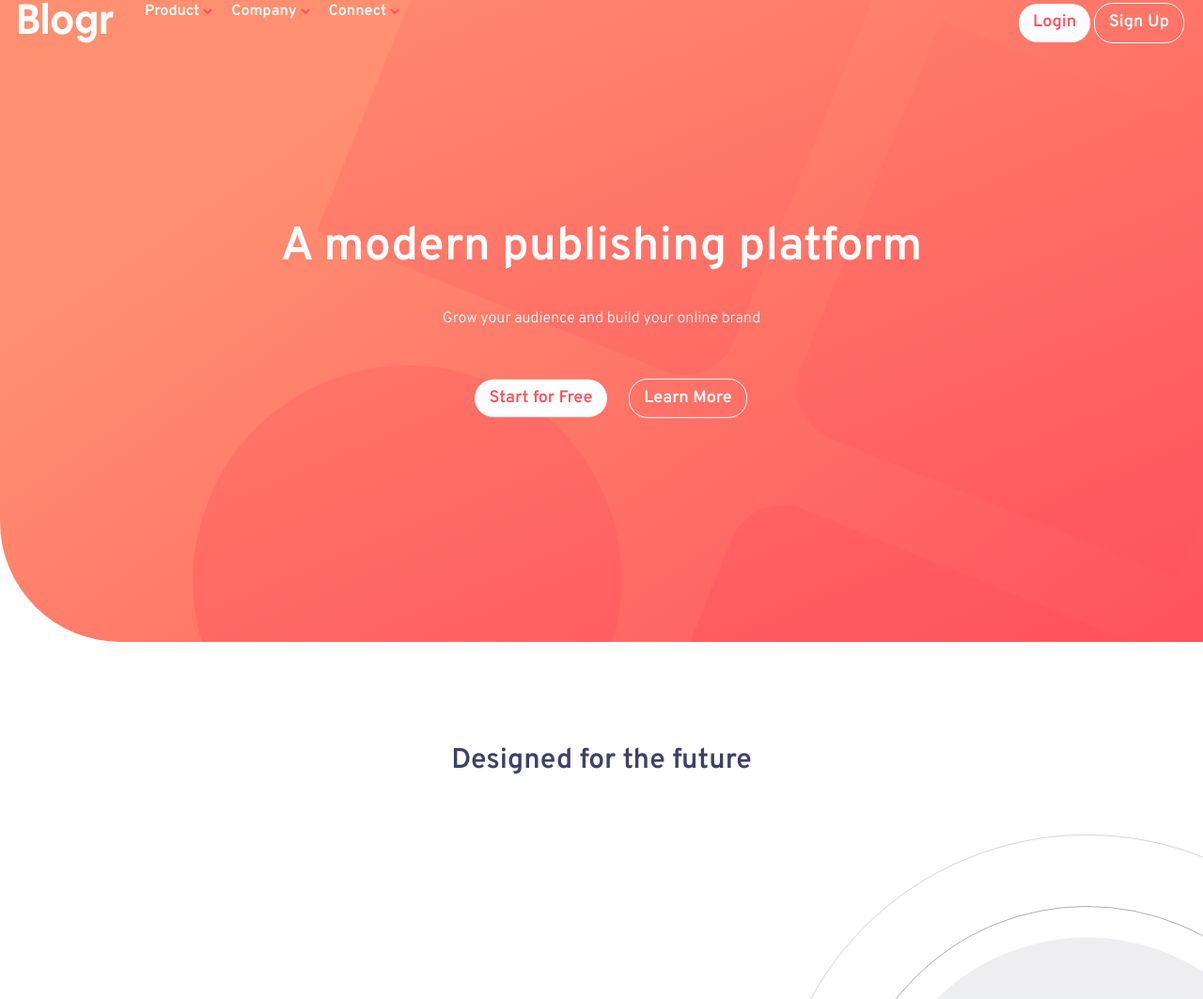
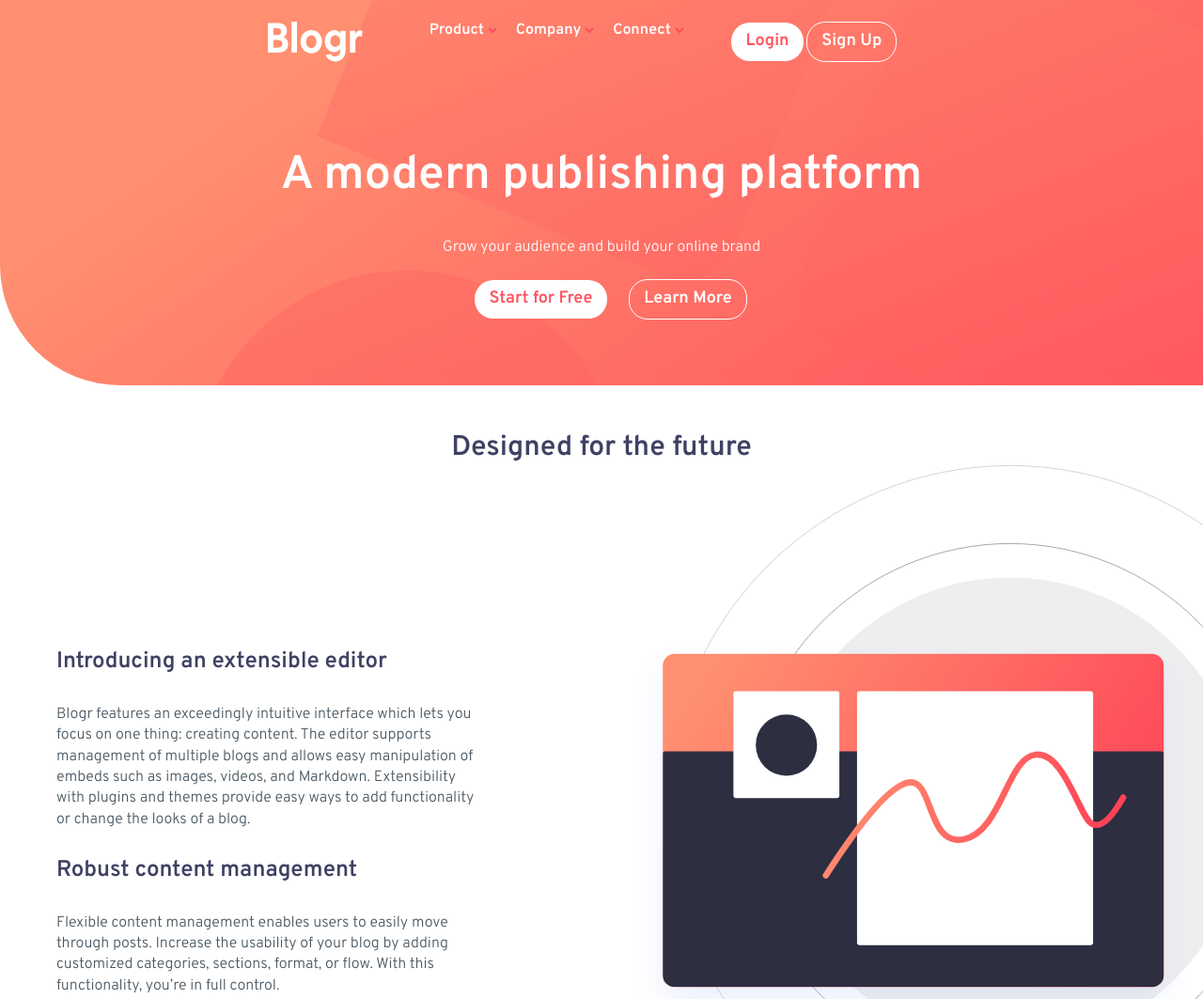
Before and after one commit to Ay77aga/blogr-landing-page-main, a plain HTML site: page index.html in a window 1280 px wide. Shown: the part 37-1100 px from the top of the page at 94% size. Drawn offline with Linux system fonts and the light colour scheme.

Commit message:
some fix

```diff
--- a/css/main.css
+++ b/css/main.css
@@ -18,6 +18,7 @@
     width: 1170px;
   }
 }
+
 a {
   text-decoration: none;
 }
@@ -57,7 +58,6 @@ body {
 }
 
 .landing {
-  height: 90vh;
   background: linear-gradient(145deg,
       var(--Vlight-red) 25%,
       var(--light-red) 100%);
@@ -89,7 +89,7 @@ body {
 .landing header {
   display: flex;
   justify-content: space-between;
-  padding: 40px 20px;
+  padding: 60px 20px;
   position: relative;
   z-index: 2;
 }
@@ -129,9 +129,10 @@ body {
   left: 0;
   transition: .5s;
 }
-  nav ul li.active img {
-    transform: rotateZ(180deg)
-  }
+
+nav ul li.active img {
+  transform: rotateZ(180deg)
+}
 
 .active span:first-child {
   transform: rotateZ(45deg);
@@ -142,13 +143,10 @@ body {
 }
 
 .landing .intro {
-  position: absolute;
+  position: relative;
   text-align: center;
-  top: 50%;
+  padding-bottom: 70px;
   width: 100%;
-  left: 50%;
-  transform: translate(-50%, -50%);
-  padding: 0 20px;
   color: #fff;
 }
 
@@ -165,7 +163,7 @@ body {
 .landing .intro a,
 nav a {
   display: inline-flex;
-  margin: 50px 0 0 20px;
+  margin: 20px 0 0 20px;
   padding: 10px 15px;
   font-weight: bold;
   font-size: 18px;
@@ -236,6 +234,7 @@ nav ul li ul li:hover a {
 }
 
 .future .container {
+  position: relative;
   text-align: center;
   display: flex;
   align-items: center;
@@ -248,16 +247,14 @@ nav ul li ul li:hover a {
 }
 
 .future>h2 {
-  padding: 40px 0;
   font-size: 30px;
   text-align: center;
-  margin: 20px auto;
   color: hsl(237, 23%, 32%);
 }
 
 .future div h2 {
   color: hsl(237, 23%, 32%);
-  margin: 20px auto;
+  margin: 30px auto;
 
 }
 
@@ -319,7 +316,7 @@ nav ul li ul li:hover a {
 }
 
 .featur {
-  margin-top: 150px;
+  margin-top: 30px;
   display: flex;
   align-items: center;
   justify-content: space-around !important;
@@ -329,18 +326,20 @@ nav ul li ul li:hover a {
   width: 100%;
 }
 
-footer  {
+footer {
   background: hsl(240, 10%, 16%);
   border-top-right-radius: 5em;
   padding: 50px 5px;
 }
-footer .container{
-    display: flex;
+
+footer .container {
+  display: flex;
   flex-direction: column;
   align-items: center;
   justify-content: space-between;
 
 }
+
 footer img {
   max-width: 160px;
 }
@@ -349,9 +348,11 @@ footer div {
   margin: 20px auto;
   text-align: center;
 }
-footer h3{
+
+footer h3 {
   color: #fff;
 }
+
 footer div a {
   color: #C0C0C0;
   padding: 10px;
--- a/css/media.css
+++ b/css/media.css
@@ -57,7 +57,7 @@
   nav {
     display: flex;
     width: 90%;
-    justify-content: space-between;
+    justify-content: space-evenly;
   }
 
   nav>ul {
@@ -70,26 +70,32 @@
     color: #fff;
   }
 
+  .future {
+    overflow: hidden;
+
+  }
+
   .future .container {
     flex-direction: row;
-    overflow: hidden;
-    justify-content: space-between;
+    align-items: center;
+    transform: translate(160px, 0);
 
   }
 
   .future img {
-    width: 55%;
-    transform: translateX(30%);
+    position: relative;
+    width: 60%;
   }
 
-  .future .container div {
+  .future .container>div {
     text-align: left;
-    margin-left: 40px;
+    margin-left: -100px;
+    max-width: 450px;
   }
 
   .state {
-    height: 250px;
     margin-top: 80px;
+    height: 350px
   }
 
   .state .content {
@@ -98,7 +104,7 @@
     align-items: center;
     height: 100%;
     width: 100%;
-    transform: translateY(0);
+    transform: translate(-50px, 0);
   }
 
   .state .content .data {
@@ -106,7 +112,7 @@
   }
 
   .state .content img {
-    width: 40%;
+    width: 50%;
     margin-left: 50px;
   }
 
@@ -123,19 +129,23 @@
     transform: translate(-25%, -45%) scale(.8);
   }
 
+  .featur {
+    transform: translateX(-100px);
+  }
+
   .featur img {
-    width: 60% !important;
-    transform: translateX(-30%);
+    position: relative;
+    transform: scale(1.1)  translateX(-80px);;
+    width: 65% !important;
   }
 
   .featur>div {
-    transform: translateX(-100px);
-    width: 40%;
+    width: 570px;
   }
 
-  footer .container{
+  footer .container {
     flex-direction: row;
-  align-items: flex-start;
+    align-items: flex-start;
   }
 }
 
@@ -193,7 +203,9 @@
         var(--light-red) 100%);
     color: #fff;
   }
-
+.landing{
+  height: 85vh;
+}
   .future .container div div,
   .featur div div {
     padding: 5px 20px;
--- a/index.html
+++ b/index.html
@@ -19,7 +19,7 @@
 
 <body>
   <section class="landing">
-    <header class="">
+    <header class="container">
       <img src="imgs/logo.svg" alt="logo">
       <div class="icon">
         <span></span>
```
